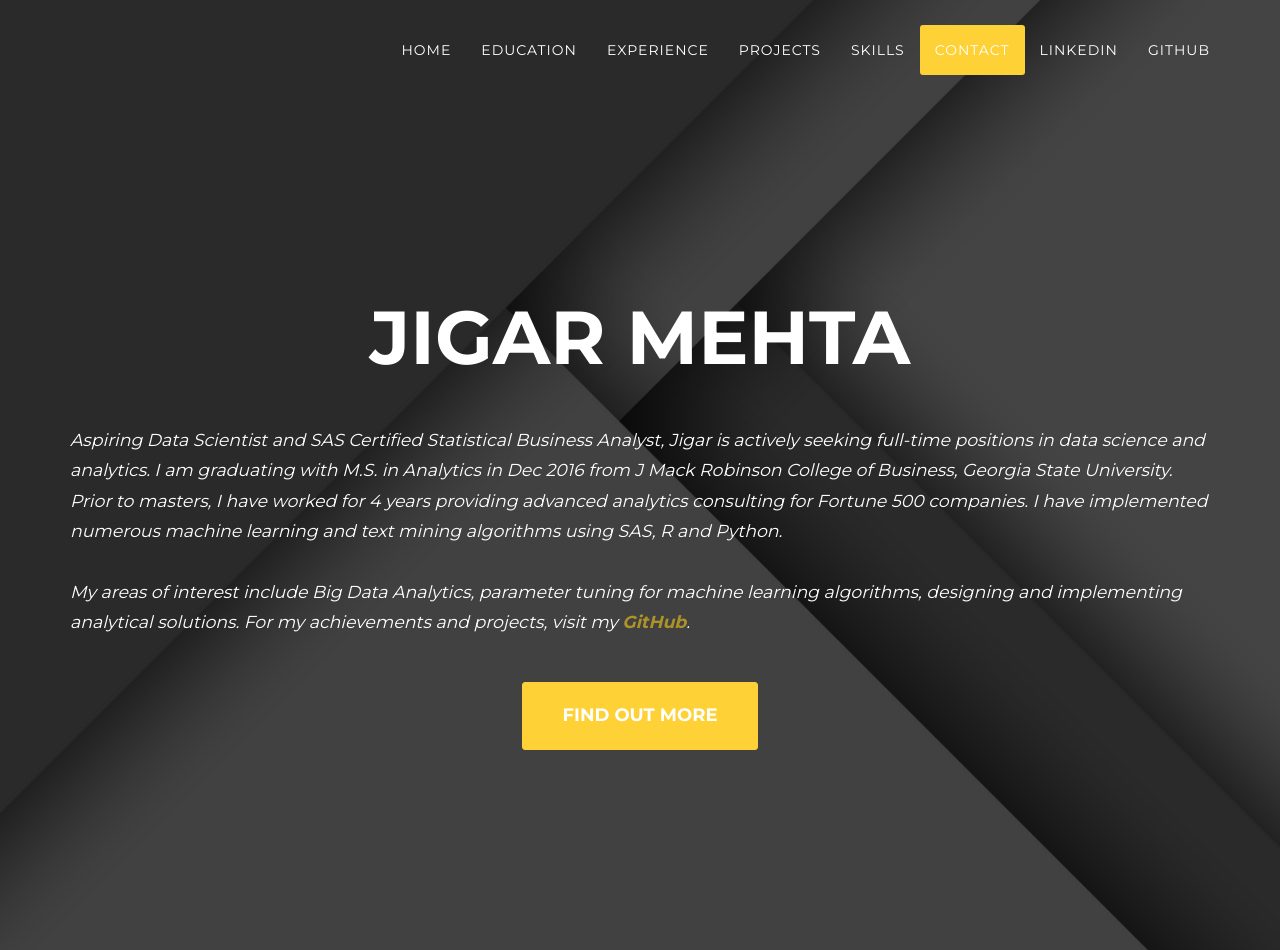
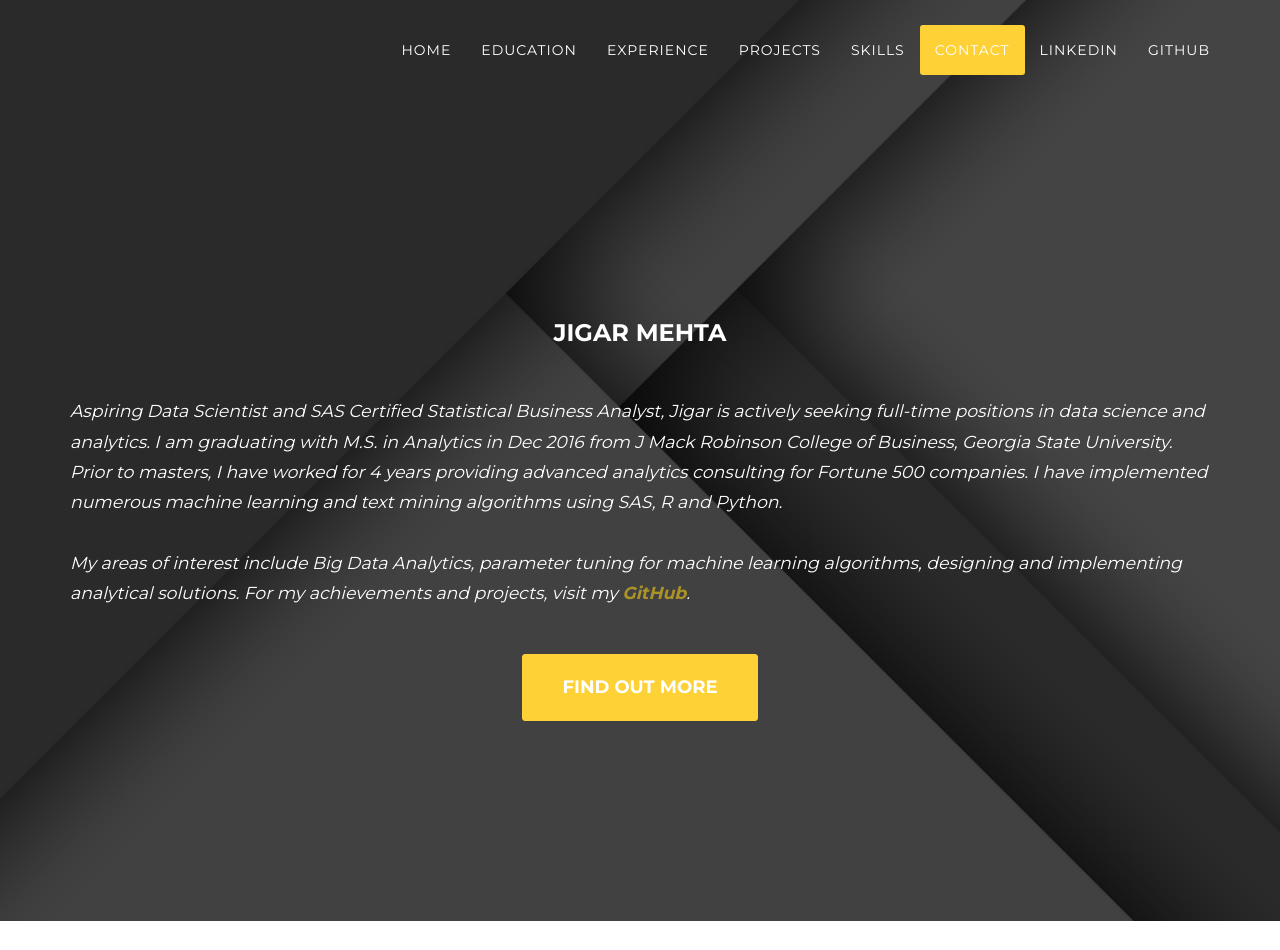
Before and after one commit to jigarmehta2/jigar, a plain HTML site: page index.html in a window 1280 px wide. Shown: the top 950 px of the page. Drawn offline with nearby package versions, Linux system fonts and the light colour scheme; a web font is replaced by a local one.

Commit message:
Update index.html

```diff
--- a/index.html
+++ b/index.html
@@ -151,7 +151,7 @@
         <div class="container">
             <div class="intro-text">
                 <div class="intro-heading">
-                     Jigar Mehta</div>
+                    <h3> Jigar Mehta</h3></div>
                 <div class="intro-lead-in"><p style = "text-align: left;
             font-family: montserrat;
             font-size: 13pt">Aspiring Data Scientist and SAS Certified Statistical Business Analyst,  Jigar is actively seeking full-time positions in data science and analytics. I am graduating with M.S. in Analytics in Dec 2016 from J Mack Robinson College of Business, Georgia State University. Prior to masters, I have worked for 4 years providing advanced analytics consulting for Fortune 500 companies. I have implemented numerous machine learning and text mining algorithms using SAS, R and Python. <br><br> My areas of interest include Big Data Analytics, parameter tuning for machine learning algorithms, designing and implementing analytical solutions. For my achievements and projects, visit my <strong><a target="_blank" href="https://github.com/jigarmehta2">GitHub</a></strong>.</p></div><br>
```
